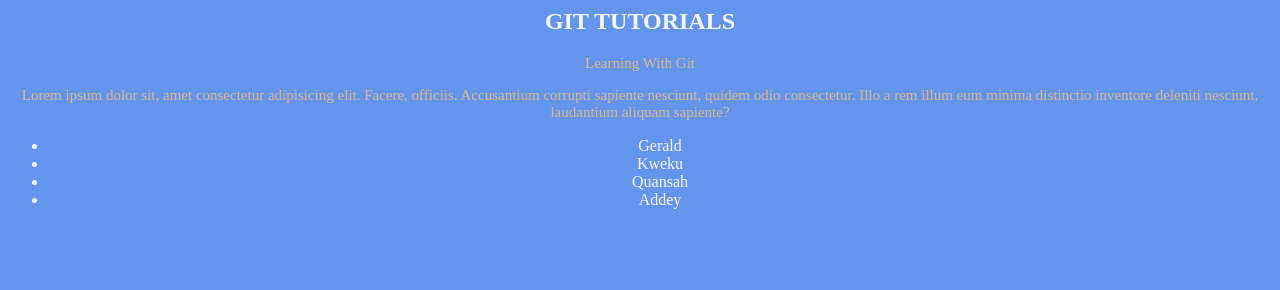
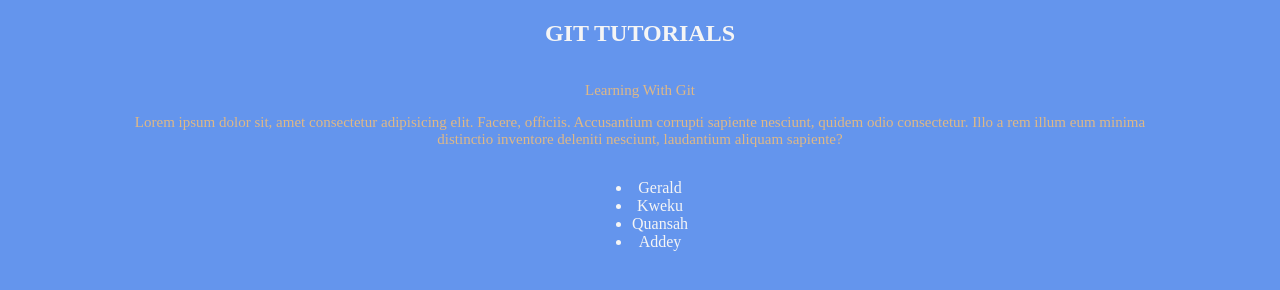
Before and after one commit to geraldaddey/git-one, a plain HTML site: page index.html in a window 1280 px wide. Drawn offline with Linux system fonts and the light colour scheme.

Commit message:
added new styles to text

```diff
--- a/index.html
+++ b/index.html
@@ -6,7 +6,7 @@
     <title>GIT</title>
     <link rel="stylesheet" href="styles.css" />
   </head>
-  <body style="text-align: center">
+  <body style="text-align: center; max-width: 80%; margin: 0 auto">
     <h2 class="textstyles">GIT TUTORIALS</h2>
 
     <p class="container">Learning With Git</p>
--- a/styles.css
+++ b/styles.css
@@ -11,4 +11,7 @@ body {
 
 .textstyles {
   color: whitesmoke;
+  font-family: outfit;
+  display: inline-block;
+  left: 20px;
 }
```
